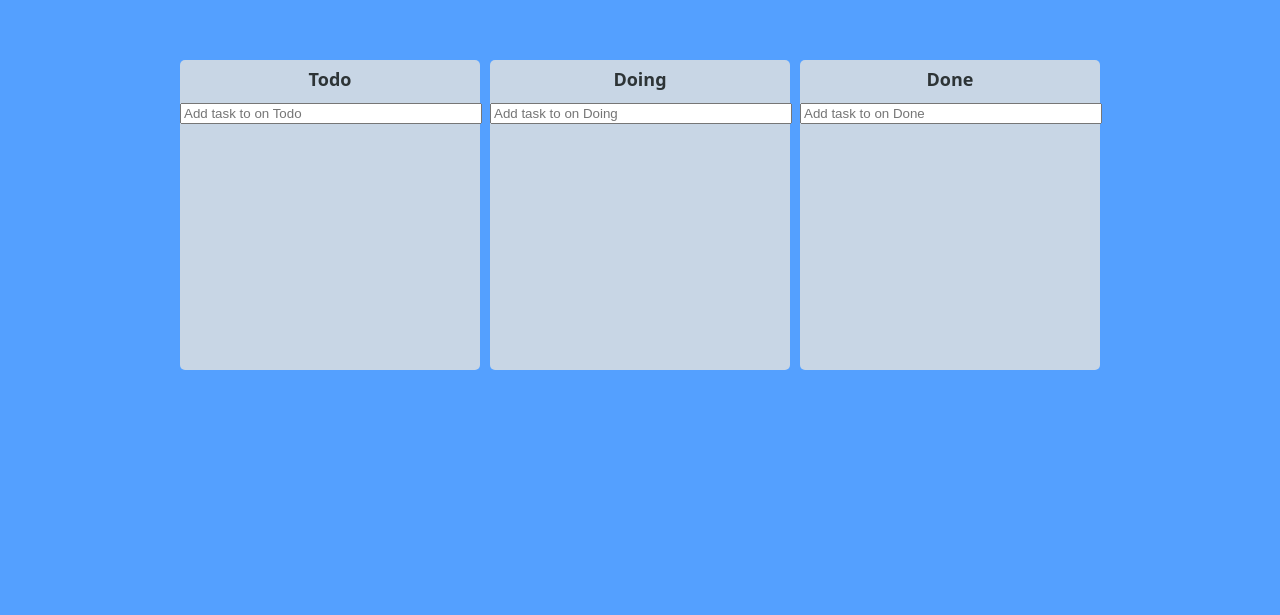
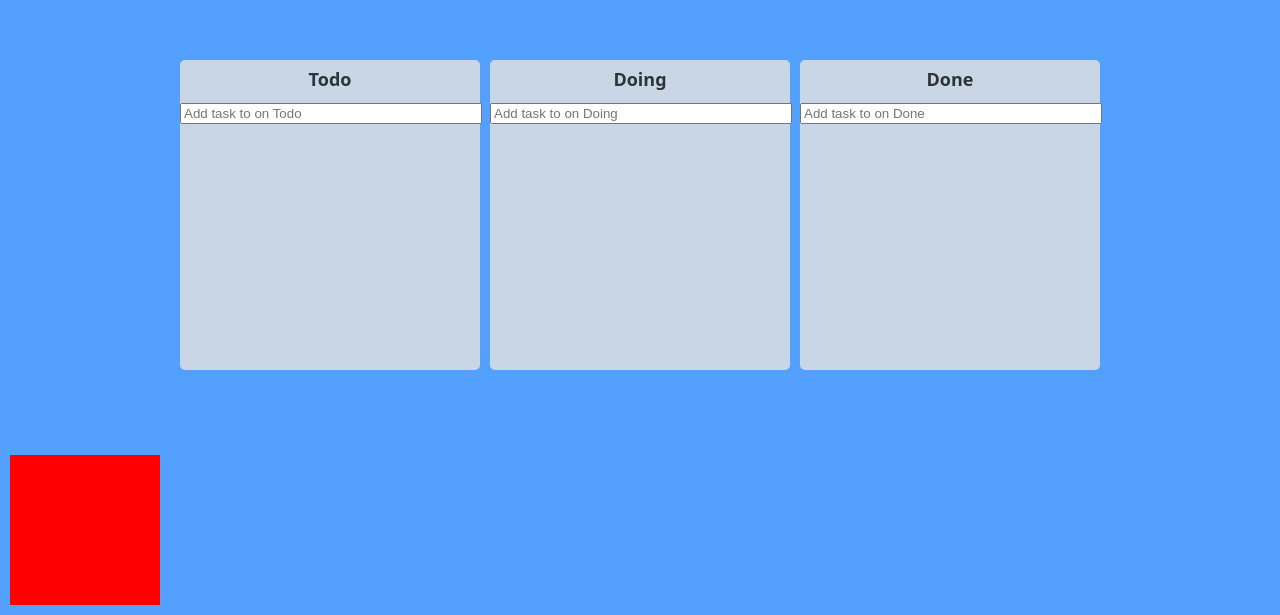
Before and after one commit to jh0152park/ReactJS_Trello, a React (Create React App) app in the folder trello/: page / in a window 1280 px wide. Shown: the part 185-800 px from the top of the page. Built offline with nearby package versions, Linux system fonts and the light colour scheme.

Commit message:
created options grid

```diff
--- a/trello/src/App.tsx
+++ b/trello/src/App.tsx
@@ -56,11 +56,12 @@ const GlobalStyle = createGlobalStyle`
 
 const Container = styled.div`
     display: flex;
-    width: 100vw;
     margin: 0 auto;
     justify-content: center;
     align-items: center;
+    width: 100vw;
     height: 100vh;
+    position: relative;
 `;
 
 const Boards = styled.div`
@@ -69,6 +70,18 @@ const Boards = styled.div`
     align-items: flex-start;
     width: 100%;
     gap: 10px;
+`;
+
+const Options = styled.div`
+    display: flex;
+    justify-content: left;
+    align-items: center;
+    width: 150px;
+    height: 150px;
+    background-color: red;
+    position: absolute;
+    left: 10px;
+    bottom: 10px;
 `;
 
 function App() {
@@ -112,9 +125,6 @@ function App() {
             <DragDropContext onDragEnd={onDragEnd}>
                 <Container>
                     <Boards>
-                        {/* <Board boardId="todo" actionItems={todoList}></Board>
-                        <Board boardId="doing" actionItems={doingList}></Board>
-                        <Board boardId="done" actionItems={doneList}></Board> */}
                         {Object.keys(actionItem).map((action) => (
                             <Board
                                 boardId={action}
@@ -123,6 +133,8 @@ function App() {
                             />
                         ))}
                     </Boards>
+
+                    <Options></Options>
                 </Container>
             </DragDropContext>
         </>
```
